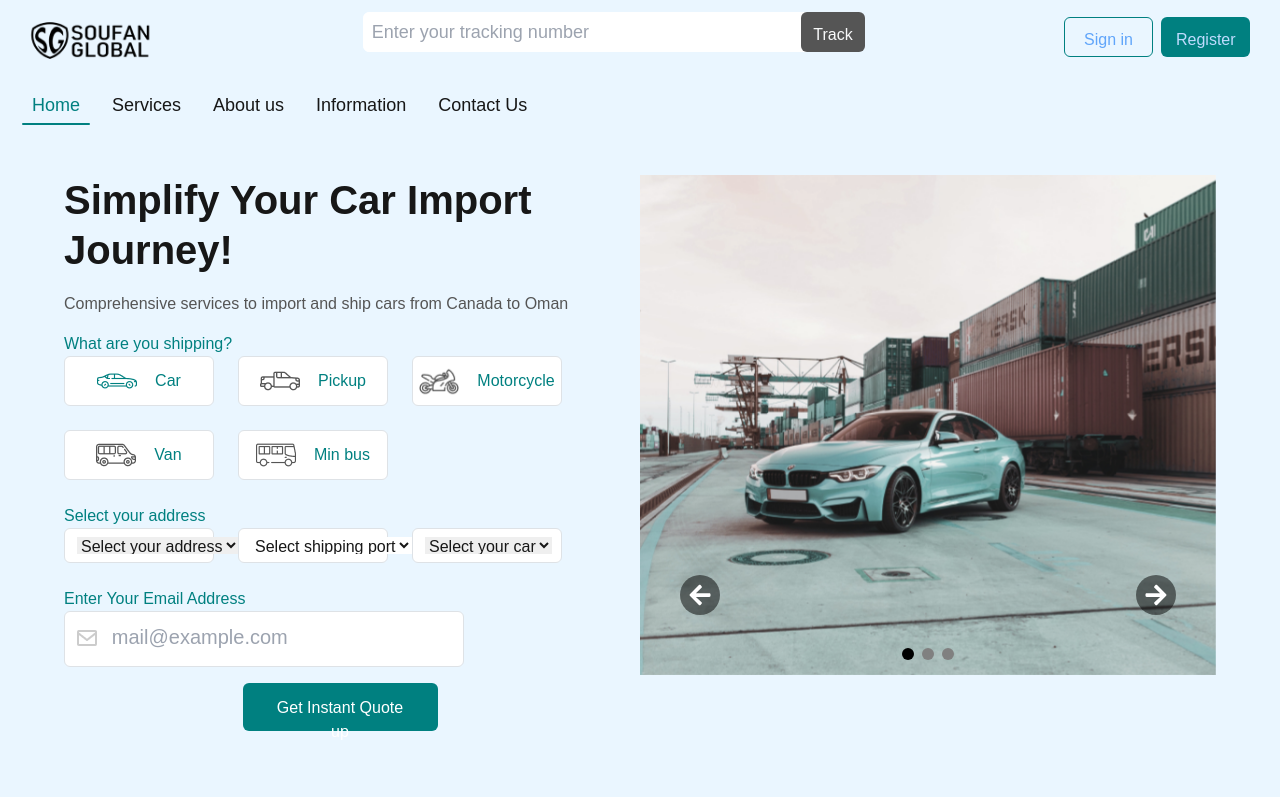
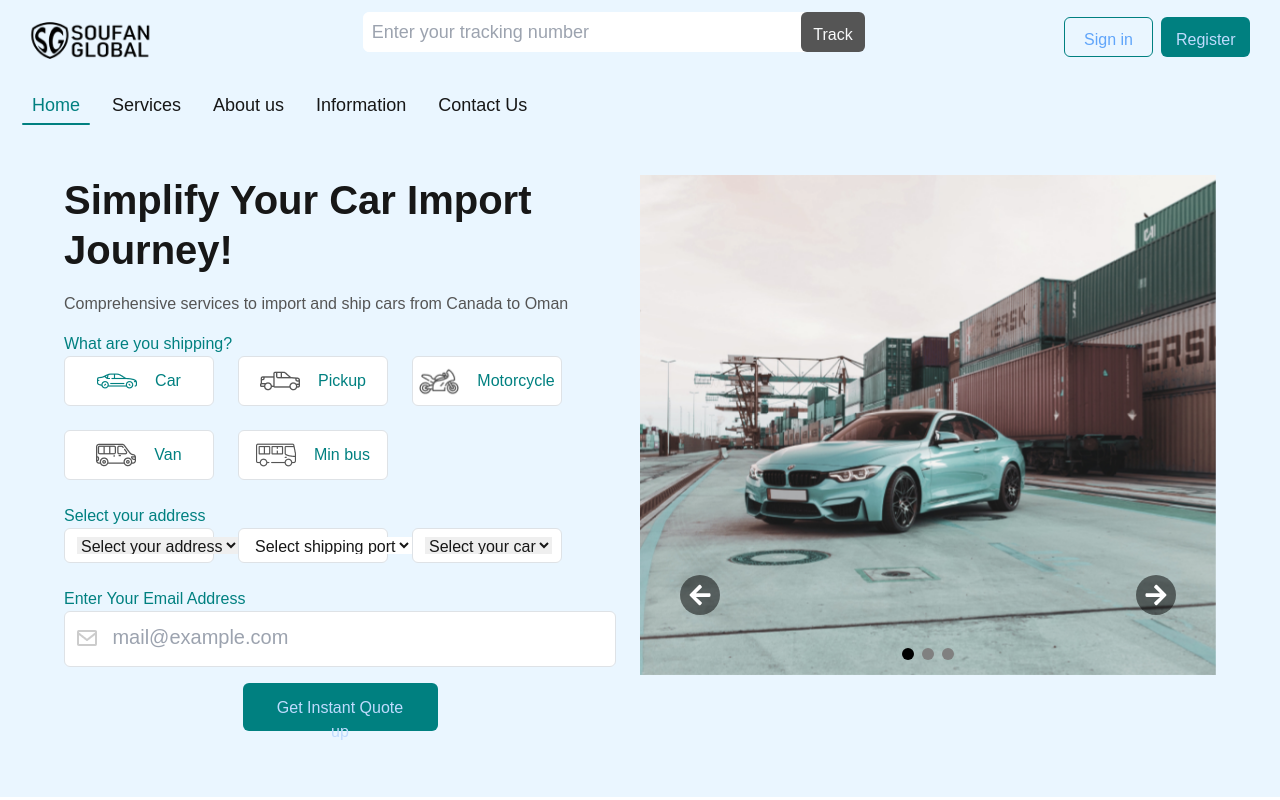
Before and after one commit to Ali-hasan-sss/car, a Next.js app: page / in a window 1280 px wide. Built offline with nearby package versions, Linux system fonts and the light colour scheme.

Commit message:
add new style

```diff
--- a/src/components/hero/fillter.tsx
+++ b/src/components/hero/fillter.tsx
@@ -69,7 +69,7 @@ export default function Fillter() {
         {/**email address */}
         <div className="fillter p-[10px] sm:p-[0px] gap-[20px]">
           <p className="text-primary1 mt-4">Enter Your Email Address </p>
-          <div className="flex w-[400px] h-[56px] bg-white px-[12px] py-[8px] gap-[18px] border rounded items-start justify-start gap-4">
+          <div className="flex  h-[56px] bg-white px-[12px] py-[8px] gap-[18px] border rounded items-start justify-start gap-4">
             <div className="flex gap-[12px] w-full h-full item-center ">
               <div className="w-[24px] h-[24px] relative item-center justify-center mt-[10px]">
                 <img src="/images/email-icon.png" alt="email" />
@@ -86,7 +86,7 @@ export default function Fillter() {
         </div>
         {/**action */}
         <div className="action w-full h-80px flex item-center justify-center py-[16px]">
-          <button className="btn w-[195px] h-[48px] rounded py-[12px] px-[24px] text-white bg-primary1 hover:bg-trasparent ">
+          <button className="btn w-[195px] h-[48px] rounded py-[12px] px-[24px] text-blue-200  bg-primary1 hover:bg-transparent hover:border-primary1 hover:text-black ">
             Get Instant Quote up
           </button>
         </div>
```
